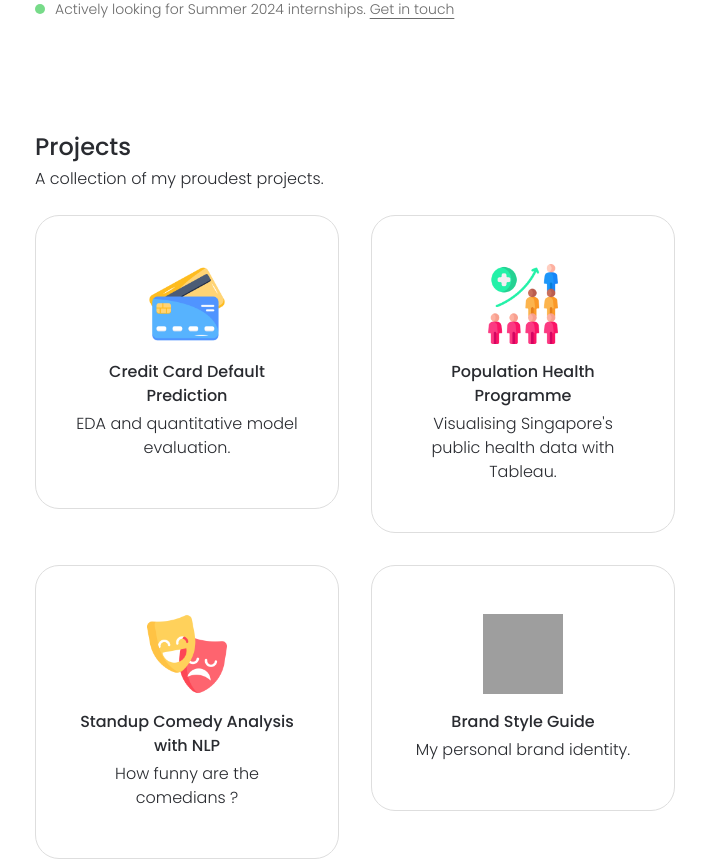
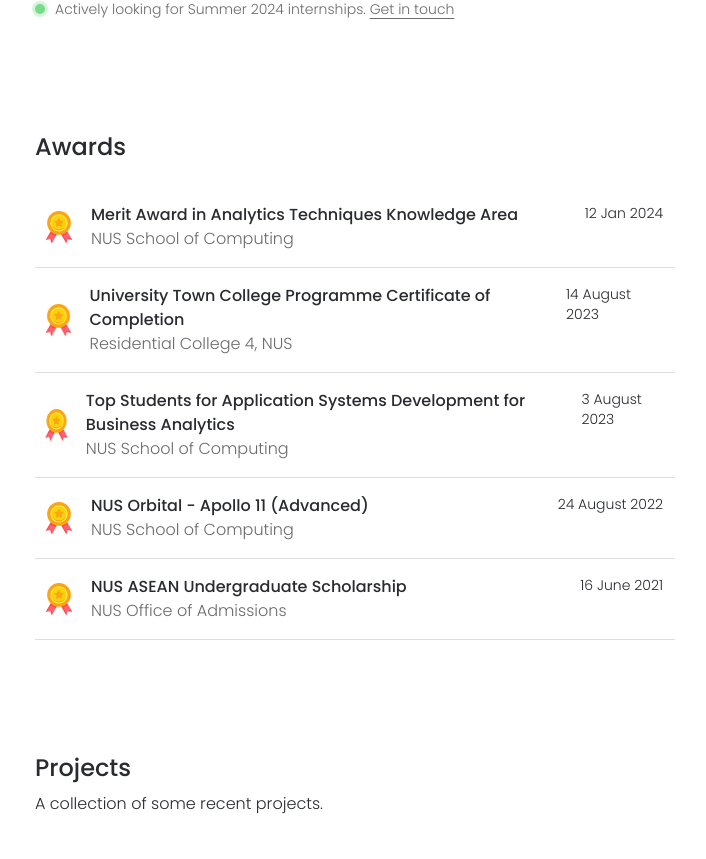
Before and after one commit to lihuicham/lihuicham.com-v2, a Next.js app: page / in a window 1280 px wide. Shown: the part 1113-1972 px from the top of the page, without its empty margins (285-991 px from the left). Built offline with nearby package versions, Linux system fonts and the light colour scheme; grey boxes are pictures that could not be loaded.

Commit message:
feat : add award section

```diff
--- /dev/null
+++ b/src/app/components/constants/awardDataV3.ts
@@ -0,0 +1,40 @@
+export interface AwardV3 {
+  title: string
+  issuer: string
+  date: string
+  link: string
+}
+
+export const awardDataV3: AwardV3[] = [
+  {
+    title: 'Merit Award in Analytics Techniques Knowledge Area',
+    issuer: 'NUS School of Computing',
+    date: '12 Jan 2024',
+    link: 'https://credentials.nus.edu.sg/fec884e3-4c64-467a-9b52-2c5ae34d601c',
+  },
+  {
+    title: 'University Town College Programme Certificate of Completion',
+    issuer: 'Residential College 4, NUS',
+    date: '14 August 2023',
+    link: 'https://drive.google.com/file/d/1pkU_1DbDxAalWiGB5zG4AlkJVOvY3h2v/view?usp=sharing',
+  },
+  {
+    title: 'Top Students for Application Systems Development for Business Analytics',
+    issuer: 'NUS School of Computing',
+    date: '3 August 2023',
+    link: 'https://credentials.nus.edu.sg/715b5cba-2342-4316-ab04-b63ec0b7a743',
+  },
+  {
+    title: 'NUS Orbital - Apollo 11 (Advanced)',
+    issuer: 'NUS School of Computing',
+    date: '24 August 2022',
+    link: 'https://credentials.nus.edu.sg/23f82f1a-a3e4-4bda-97cf-ba1e2866293e',
+  },
+  {
+    title: 'NUS ASEAN Undergraduate Scholarship',
+    issuer: 'NUS Office of Admissions',
+    date: '16 June 2021',
+    link: 'https://drive.google.com/file/d/1Yh7jvXFyxj54b-dG45G7acs7Y_BCmdUY/view?usp=sharing',
+  },
+
+]
--- /dev/null
+++ b/src/app/components/v3/AwardsV3.tsx
@@ -0,0 +1,42 @@
+/* eslint-disable @next/next/no-img-element */
+import React from 'react'
+import Link from 'next/link'
+import { PageLinks } from '../constants/PageLinks'
+import { awardDataV3 } from '../constants/awardDataV3'
+
+const AwardV3 = () => {
+  return (
+    <div>
+      <div className="container mx-auto text-primary-text w-1/2 grid md:gap-y-6">
+        <h3 className="md:text-2xl font-medium">Awards</h3>
+        <div className="flex flex-col">
+          {
+            awardDataV3.map((e, index) => {
+              return (
+                <Link href={e.link} key={index} target='_blank'>
+                  <div className="font-light flex flex-row justify-between pb-4 pt-4 px-2 hover:bg-[#e8e8e8]/20 transition-all duration-300 ease-in-out" style={{ borderBottom: 'solid 1px #dedede' }}>
+                    <div className="flex flex-row items-center space-x-4">
+                      <div className="rounded-full flex items-center justify-center w-8 h-8" >
+                        <img alt={e.title} src="/assets/logos/others/medal.png" className="w-8 h-8"/>
+                      </div>
+                      <div className="">
+                        <div className="font-medium">{e.title}</div>
+                        <div className="text-gray-text">{e.issuer}</div>
+                      </div>
+                    </div>
+                    <div className="pr-1 text-sm">
+                      <div>{e.date}</div>
+                    </div>
+                  </div>
+                </Link>
+
+              )
+            })
+          }
+        </div>
+      </div>
+    </div>
+  )
+}
+
+export default AwardV3
--- a/src/app/components/v3/ProjectV3.tsx
+++ b/src/app/components/v3/ProjectV3.tsx
@@ -16,9 +16,9 @@
 const ProjectV3 = () => {
   return (
     <div>
-      <div className="container mx-auto text-primary-text w-1/2 grid md:gap-y-6">
+      <div className="container mx-auto text-primary-text w-1/2 grid md:gap-y-10">
         <h3 className="md:text-2xl font-medium">Projects</h3>
-        <p className='font-light md:-mt-5'>A collection of my proudest projects.</p>
+        <p className='font-light md:-mt-8'>A collection of some recent projects.</p>
         <div className="font-light grid grid-cols-2 gap-8">
           <Link href={projectDataV3.creditcard.link} target='_blank'>
             <div className={`rounded-3xl px-10 py-12 flex flex-col justify-center items-center text-center hover:bg-[#fae3aa]/20 hover:text-[#bd5c0d] transition-all duration-300 ease-in-out`}
--- a/src/pages/index.tsx
+++ b/src/pages/index.tsx
@@ -8,6 +8,7 @@
 import HeadlineV3 from "@/app/components/v3/HeadlineV3"
 import WorkV3 from "@/app/components/v3/WorkV3"
 import ProjectV3 from "@/app/components/v3/ProjectV3"
+import AwardV3 from "@/app/components/v3/AwardsV3"
 
 export default function Home() {
   return (
@@ -23,6 +24,7 @@
       </div> */}
       <div className="bg-primary-base space-y-20 md:space-y-28">
         <WorkV3 />
+        <AwardV3 />
         <ProjectV3 />
       </div>
       <div className="">
```
Also changed, not shown: public/assets/logos/others/medal.png (added).
